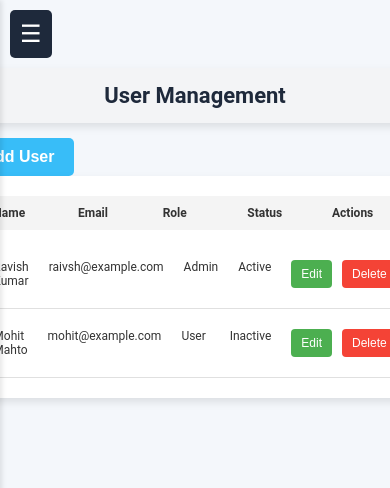
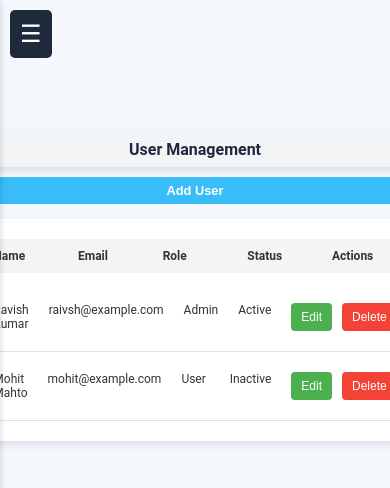
Before and after one commit to tropnicates/rbac_app, a React (Create React App) app: page /users in a window 390 px wide. Shown: the top 488 px of the page. Built offline with nearby package versions, Linux system fonts and the light colour scheme.

Commit message:
css modified

```diff
--- a/src/assets/styles/Roles.css
+++ b/src/assets/styles/Roles.css
@@ -1,7 +1,6 @@
 .role {
   margin: 0;
   padding: 0;
-
 }
 
 .rolemanagement{
@@ -25,3 +24,11 @@
     width: 100%;
   }
 }
+
+
+@media (max-width: 480px) {
+  .rolemanagement {
+    font-size: 16px;
+    padding: 8px;
+  }
+}
--- a/src/assets/styles/users.css
+++ b/src/assets/styles/users.css
@@ -1,9 +1,12 @@
 .user {
   margin: 0;
-  padding: 0;
+  padding: 10px;
+  display: flex;
+  flex-direction: column;
+  align-items: center;
 }
 
-.usermanagement{
+.usermanagement {
   font-size: 22px;
   font-weight: 600;
   margin: 15px 0;
@@ -14,11 +17,12 @@
   border-radius: 10px;
   box-shadow: 0 4px 8px rgba(0, 0, 0, 0.1);
   animation: fadeIn 0.5s ease-in-out;
+  width: 100%;
+  max-width: 600px;
 }
 
 .validation-error {
   display: flex;
-  flex-direction: row;
   justify-content: center;
   align-items: center;
   color: red;
@@ -27,9 +31,6 @@
 }
 
 .btn-add {
-  display: flex;
-  flex-direction: column-reverse;
-  justify-content: flex-end;
   padding: 10px 20px;
   background-color: #38bdf8;
   color: #ffffff;
@@ -39,7 +40,7 @@
   border-radius: 5px;
   cursor: pointer;
   transition: background-color 0.3s ease;
-
+  margin-bottom: 15px;
 }
 
 .btn-add:hover {
@@ -47,9 +48,34 @@
 }
 
 @media (max-width: 768px) {
-  .user {
-    font-size: 20px;
-    margin-top:3rem;
+  .user{
     width: 100%;
+    margin-top: 3rem;
+    padding: 1rem;
+  }
+
+  .usermanagement {
+    font-size: 18px;
+    padding: 10px;
+    margin-bottom: 10px;
+    margin-top: 3rem;
+  }
+
+  .btn-add {
+    font-size: 0.9rem;
+    padding: 8px 16px;
   }
 }
+
+@media (max-width: 480px) {
+  .usermanagement {
+    font-size: 16px;
+    padding: 8px;
+  }
+
+  .btn-add {
+    font-size: 0.8rem;
+    padding: 6px 12px;
+    width: 90%;
+  }
+}
```
